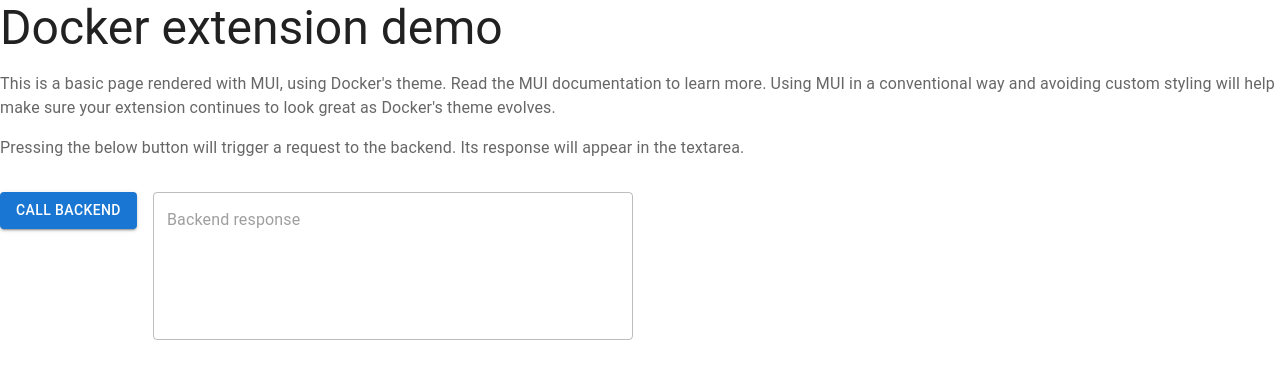
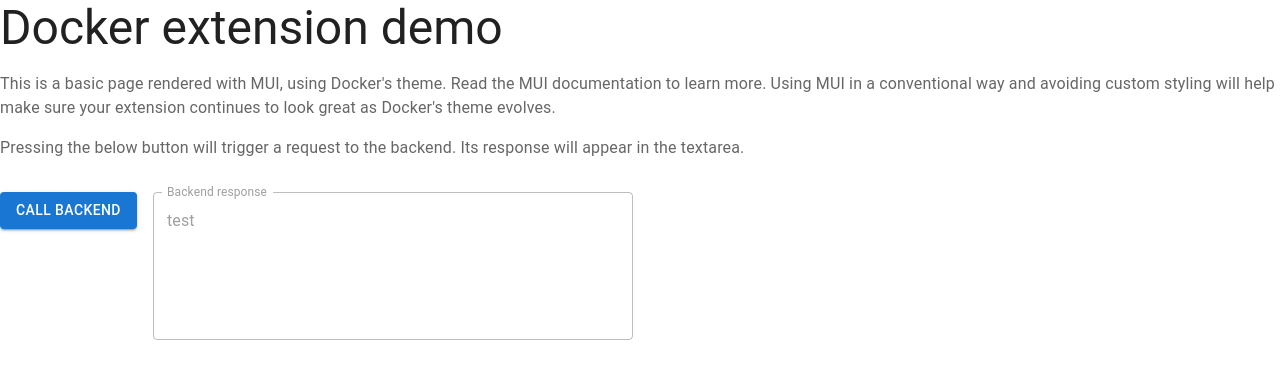
Before and after one commit to oslabs-beta/Topmast, a React (Vite) app in the folder ui/: page / in a window 1280 px wide. Shown: the top 378 px of the page. Built offline with nearby package versions, Linux system fonts and the light colour scheme; what @docker/docker-mui-theme, @docker/extension-api-client would draw is missing.

Commit message:
refactor[frontend]: Temporary frontend change

```diff
--- a/ui/src/App.tsx
+++ b/ui/src/App.tsx
@@ -12,38 +12,38 @@
 }
 
 export function App() {
-  const [response, setResponse] = React.useState<string>();
+  const [response, setResponse] = React.useState<string>('test');
   const ddClient = useDockerDesktopClient();
 
   const fetchAndDisplayResponse = async () => {
     const result = await ddClient.extension.vm?.service?.get('/hello');
-    setResponse(JSON.stringify(result));
+    setResponse('hello');
   };
 
   return (
     <>
-      <Typography variant="h3">Docker extension demo</Typography>
-      <Typography variant="body1" color="text.secondary" sx={{ mt: 2 }}>
+      <Typography variant='h3'>Docker extension demo</Typography>
+      <Typography variant='body1' color='text.secondary' sx={{ mt: 2 }}>
         This is a basic page rendered with MUI, using Docker's theme. Read the
         MUI documentation to learn more. Using MUI in a conventional way and
         avoiding custom styling will help make sure your extension continues to
         look great as Docker's theme evolves.
       </Typography>
-      <Typography variant="body1" color="text.secondary" sx={{ mt: 2 }}>
+      <Typography variant='body1' color='text.secondary' sx={{ mt: 2 }}>
         Pressing the below button will trigger a request to the backend. Its
         response will appear in the textarea.
       </Typography>
-      <Stack direction="row" alignItems="start" spacing={2} sx={{ mt: 4 }}>
-        <Button variant="contained" onClick={fetchAndDisplayResponse}>
+      <Stack direction='row' alignItems='start' spacing={2} sx={{ mt: 4 }}>
+        <Button variant='contained' onClick={fetchAndDisplayResponse}>
           Call backend
         </Button>
 
         <TextField
-          label="Backend response"
+          label='Backend response'
           sx={{ width: 480 }}
           disabled
           multiline
-          variant="outlined"
+          variant='outlined'
           minRows={5}
           value={response ?? ''}
         />
```
